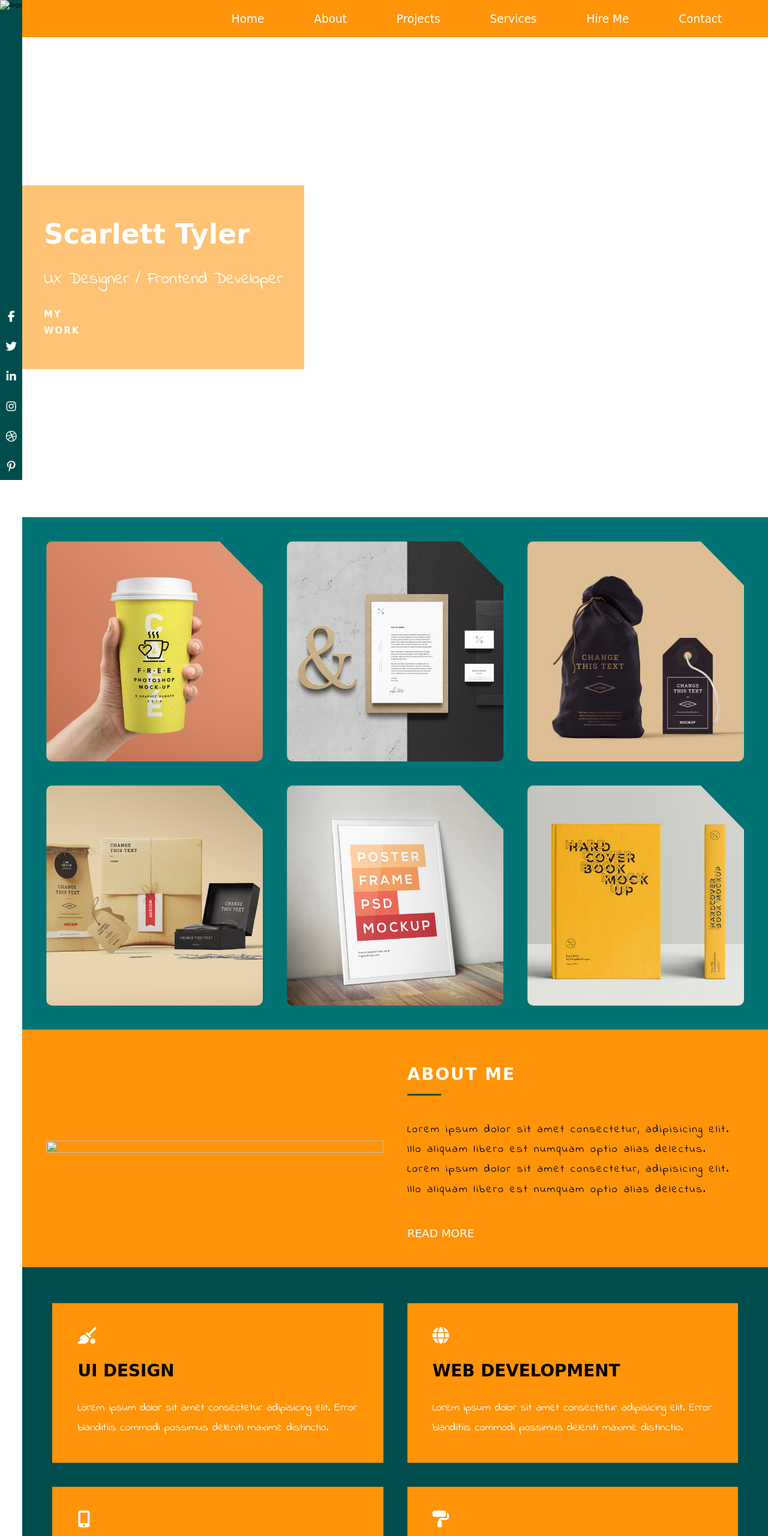
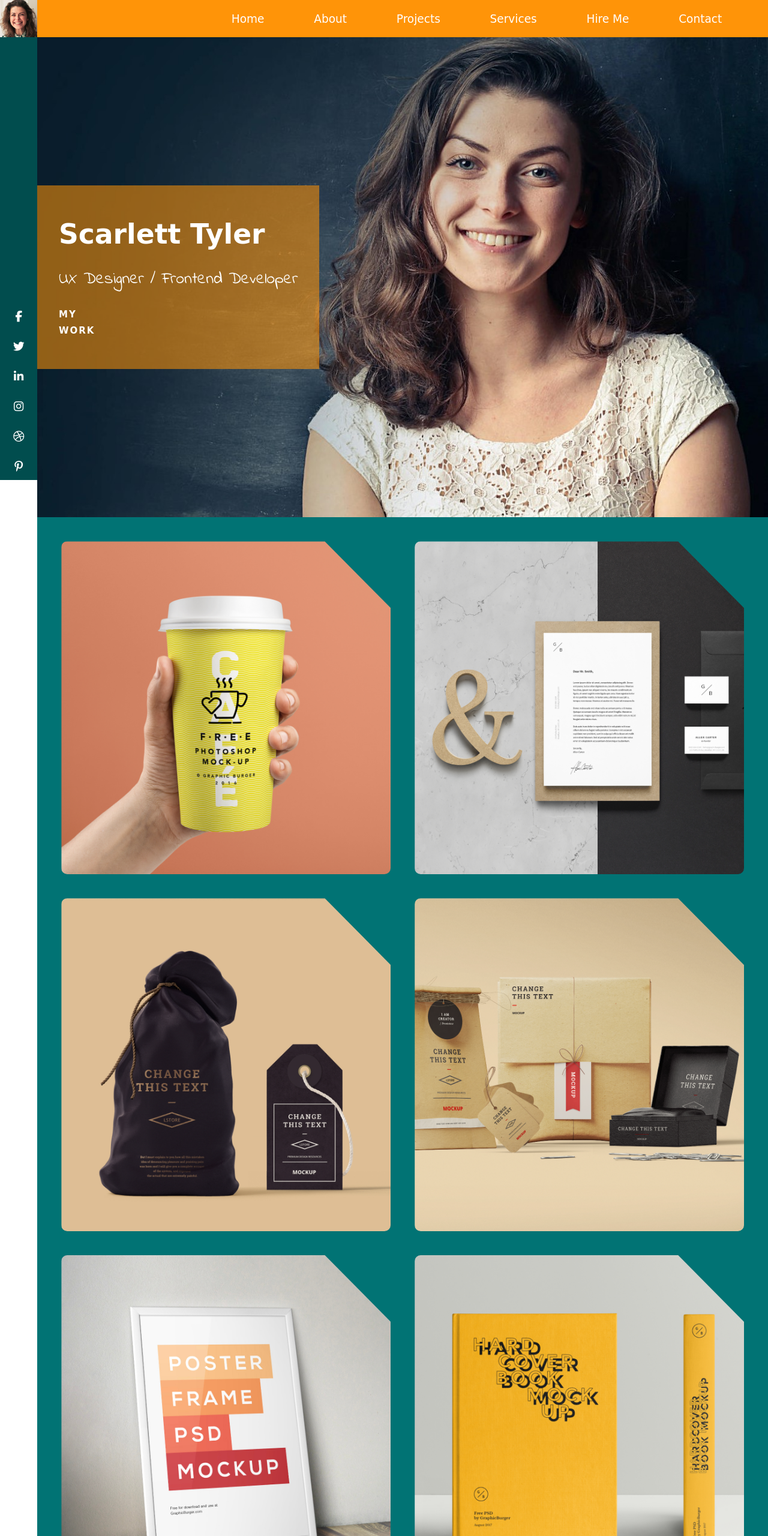
Before and after one commit to snopbear/sass-portfolio-with-flexbox, a website: page index.html in a window 1280 px wide. Shown: the top 2560 px of the page at 60% size. Drawn offline with Linux system fonts and the light colour scheme; files that its build step writes are made by us from their sources; the site is published under a folder, as on GitHub Pages, so addresses that start at the root find nothing; files whose address does not match are found by name; a web font is replaced by a local one.

Commit message:
modify-paths

```diff
--- a/index.html
+++ b/index.html
@@ -23,7 +23,7 @@
     <aside class="side-nav">
         <div class="side-nav__content">
             <div class="side-nav__content--logo">
-                <img src="/up/img/logo-01.jpg" alt="logo">
+                <img src="./up/img/logo-01.jpg" alt="logo">
             </div>
             <ul class="side-nav__content--social">
                 <li><a href=""><i class="fab fa-facebook-f"></i></a></li>
@@ -79,22 +79,22 @@
         <!-- *-*-*-*-*-*-*-*-*-*-*-*-*-*-*-* Start Work *-*-*-*-*-*-*-*-*-*-*-*-*-*-*-* -->
         <section class="work">
             <div class="work__card">
-                <img src="img/portfolio-branding-01-1.jpg" alt="">
+                <img src="./up/img/portfolio-branding-01-1.jpg" alt="">
             </div>
             <div class="work__card">
-                <img src="img/portfolio-branding-02-1.jpg" alt="">
+                <img src="./up/img/portfolio-branding-02-1.jpg" alt="">
             </div>
             <div class="work__card">
-                <img src="img/portfolio-creative-01-1.jpg" alt="">
+                <img src="./up/img/portfolio-creative-01-1.jpg" alt="">
             </div>
             <div class="work__card">
-                <img src="img/portfolio-creative-02-1.jpg" alt="">
+                <img src="./up/img/portfolio-creative-02-1.jpg" alt="">
             </div>
             <div class="work__card">
-                <img src="img/portfolio-design-01-1.jpg" alt="">
+                <img src="./up/img/portfolio-design-01-1.jpg" alt="">
             </div>
             <div class="work__card">
-                <img src="img/portfolio-print-02-1.jpg" alt="">
+                <img src="./up/img/portfolio-print-02-1.jpg" alt="">
             </div>
         </section>
         <!-- *-*-*-*-*-*-*-*-*-*-*-*-*-*-*-*  End  Work *-*-*-*-*-*-*-*-*-*-*-*-*-*-*-* -->
@@ -104,7 +104,7 @@
         <section class="about-me">
 
             <div class="about-me__img">
-                <img src="/up/img/content-img-02.jpg" alt="">
+                <img src="./up/img/content-img-02.jpg" alt="">
             </div>
             <div class="about-me__content">
                 <h2 class="about-me__content--title">About Me</h2>
@@ -258,7 +258,7 @@
             <!-- 1 -->
             <div class="testimonials__card">
                 <div class="testimonials__card--img">
-                    <img src="img/testimonials-1.jpg" alt="">
+                    <img src="./up/img/testimonials-1.jpg" alt="">
                 </div>
                 <div class="testimonials__card--content">
                     <h3 class="testimonials__card--content__title">Remarkable Eye</h3>
@@ -270,7 +270,7 @@
             <!-- 2 -->
             <div class="testimonials__card">
                 <div class="testimonials__card--img">
-                    <img src="img/testimonials-2.jpg" alt="">
+                    <img src="./up/img/testimonials-2.jpg" alt="">
                 </div>
                 <div class="testimonials__card--content">
                     <h3 class="testimonials__card--content__title">Smoking Website</h3>
@@ -283,7 +283,7 @@
             <!-- 3 -->
             <div class="testimonials__card">
                 <div class="testimonials__card--img">
-                    <img src="img/testimonials-3.jpg" alt="">
+                    <img src="./up/img/testimonials-3.jpg" alt="">
                 </div>
                 <div class="testimonials__card--content">
                     <h3 class="testimonials__card--content__title">Smoking Website</h3>
@@ -296,7 +296,7 @@
             <!-- 4 -->
             <div class="testimonials__card">
                 <div class="testimonials__card--img">
-                    <img src="img/testimonials-4.jpg" alt="">
+                    <img src="./up/img/testimonials-4.jpg" alt="">
                 </div>
                 <div class="testimonials__card--content">
                     <h3 class="testimonials__card--content__title">Smoking Website</h3>
@@ -330,7 +330,7 @@
 
 
 
-    <script src="js/app.js"></script>
+    <script src="./up/js/app.js"></script>
 </body>
 
 </html>
--- a/sass/components/_13.contact.scss
+++ b/sass/components/_13.contact.scss
@@ -1,6 +1,6 @@
 .contact {
   height: 100vh;
-  background-image: url("/up/img/full-bg-03.jpg");
+  background-image: url("../../up/img/full-bg-03.jpg");
   background-repeat: no-repeat;
   background-position: top;
   background-size: cover;
--- a/sass/components/_7.showCase.scss
+++ b/sass/components/_7.showCase.scss
@@ -2,7 +2,7 @@
 
 .showcase {
   height: 100vh;
-  background: url("/up/img/full-bg-07-1.jpg");
+  background: url("../../up/img/full-bg-07-1.jpg");
   // background-repeat: no- ;
   background-position: center;
   background-size: cover;
```
Also changed, not shown: up/css/main-style.css.
